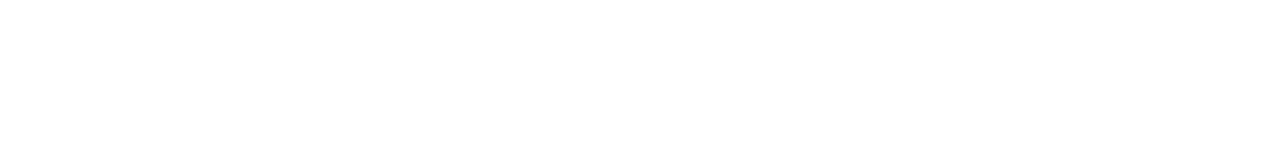
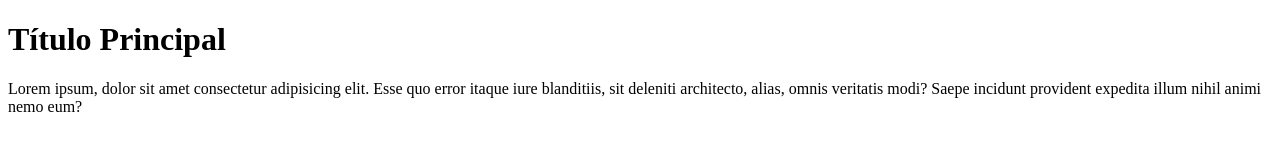
Before and after one commit to Gabriel-TI-cmd/Teste_git, a plain HTML site: page index.html in a window 1280 px wide. Drawn offline with Linux system fonts and the light colour scheme.

Commit message:
Modifiquei o título e o parágrafo

```diff
--- a/index.html
+++ b/index.html
@@ -6,6 +6,8 @@
     <title>Tutorial de Git</title>
 </head>
 <body>
-
+    <h1>Título Principal</h1>
+    <p>Lorem ipsum, dolor sit amet consectetur adipisicing elit. Esse quo error itaque iure blanditiis, sit deleniti architecto,
+        alias, omnis veritatis modi? Saepe incidunt provident expedita illum nihil animi nemo eum?</p>
 </body>
 </html>
```
